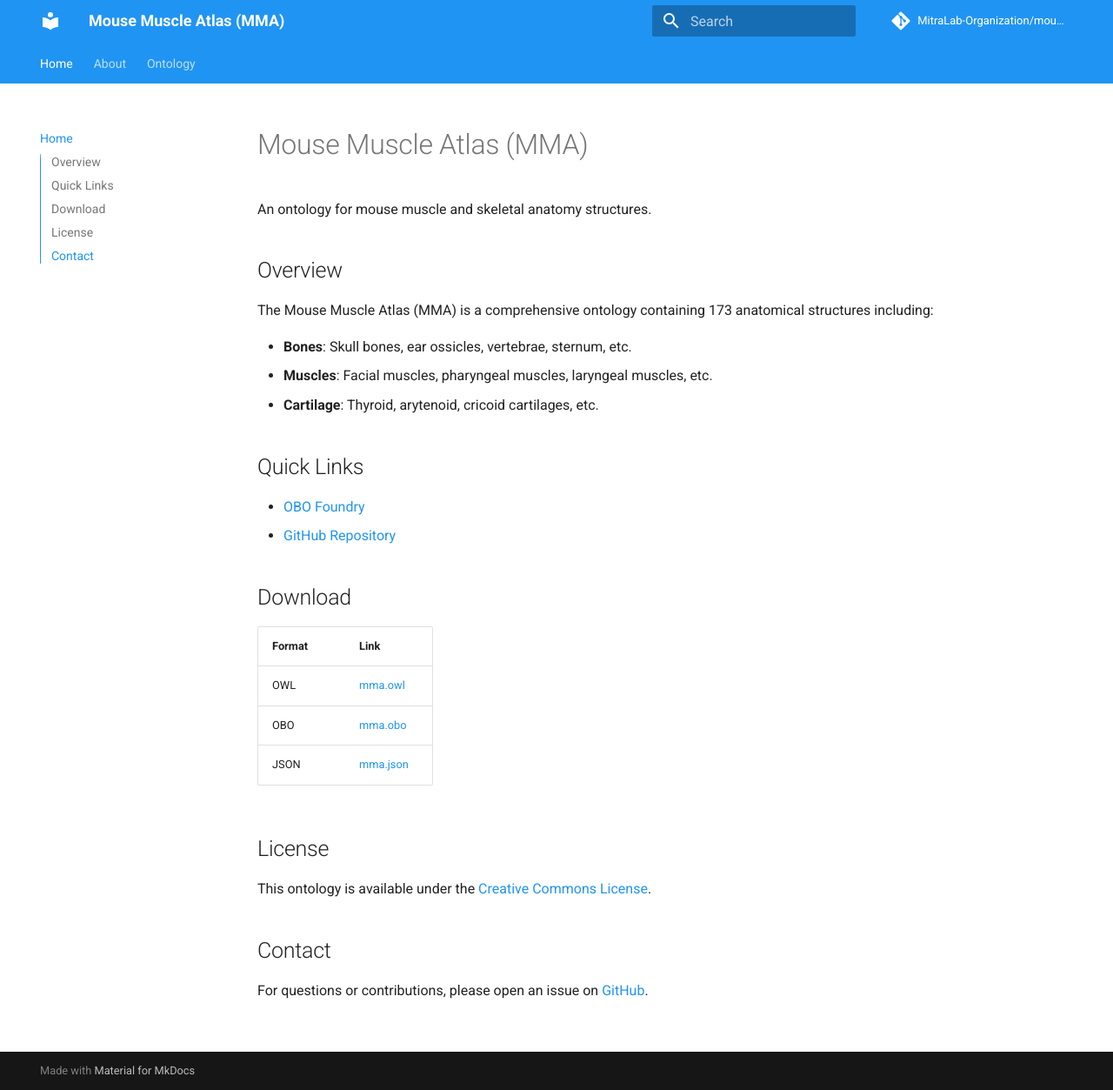
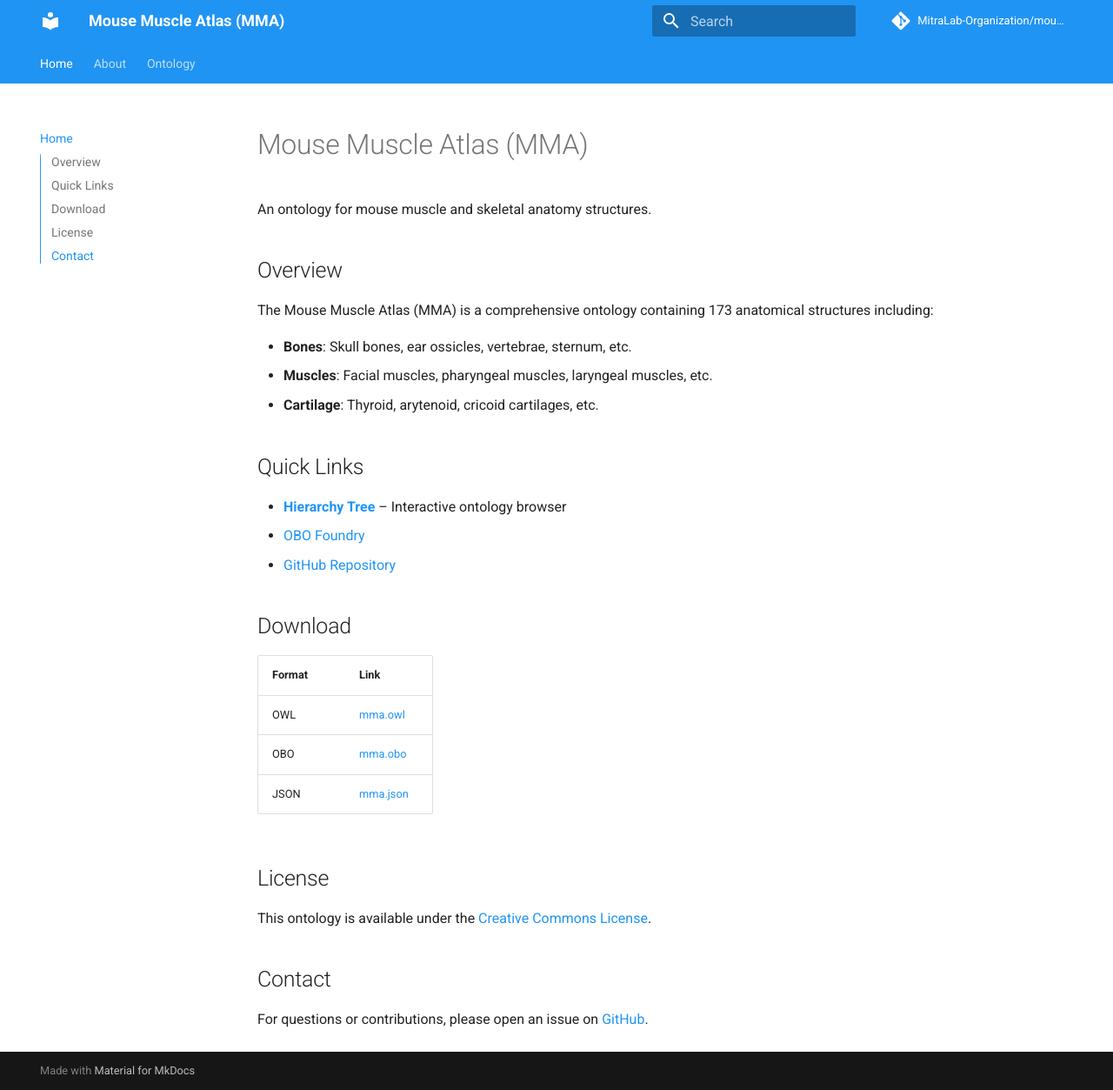
Before and after one commit to MitraLab-Organization/mouse-muscle-atlas, an MkDocs documentation site: the page built from docs/index.md, in a window 1280 px wide and 1253 px high. Shown: the whole window at 87% size. Built offline with MkDocs 1.6.1 and Material for MkDocs 9.7.7, drawn with Linux system fonts in a browser that asks for light colours; comment, search, counter and statistics services are not loaded.

Commit message:
Add Hierarchy Tree link to home Quick Links for discoverability
Made-with: Cursor

```diff
--- a/docs/index.md
+++ b/docs/index.md
@@ -12,6 +12,7 @@ The Mouse Muscle Atlas (MMA) is a comprehensive ontology containing 173 anatomic
 
 ## Quick Links
 
+- [**Hierarchy Tree**](ontology-tree.html) – Interactive ontology browser
 - [OBO Foundry](https://obofoundry.org/)
 - [GitHub Repository](https://github.com/MitraLab-Organization/mouse-muscle-atlas)
 
```
